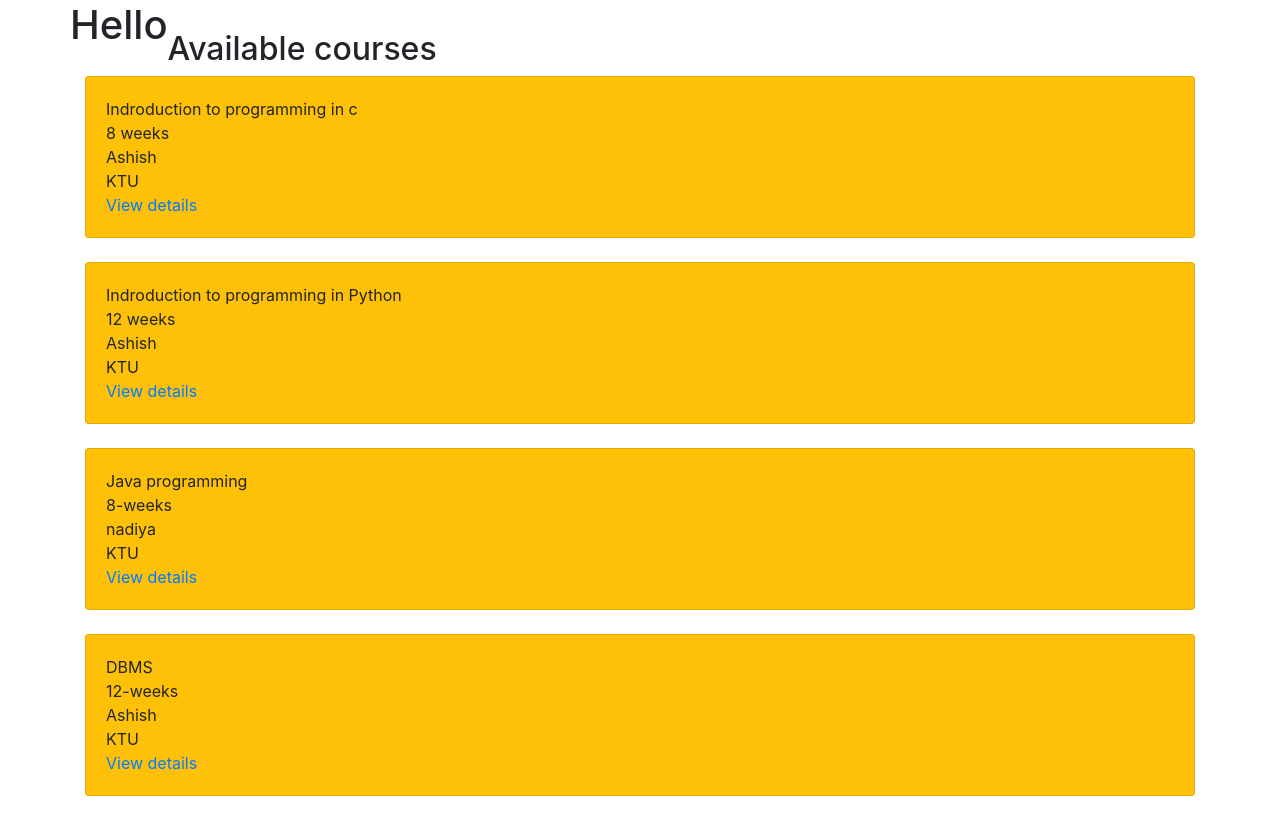
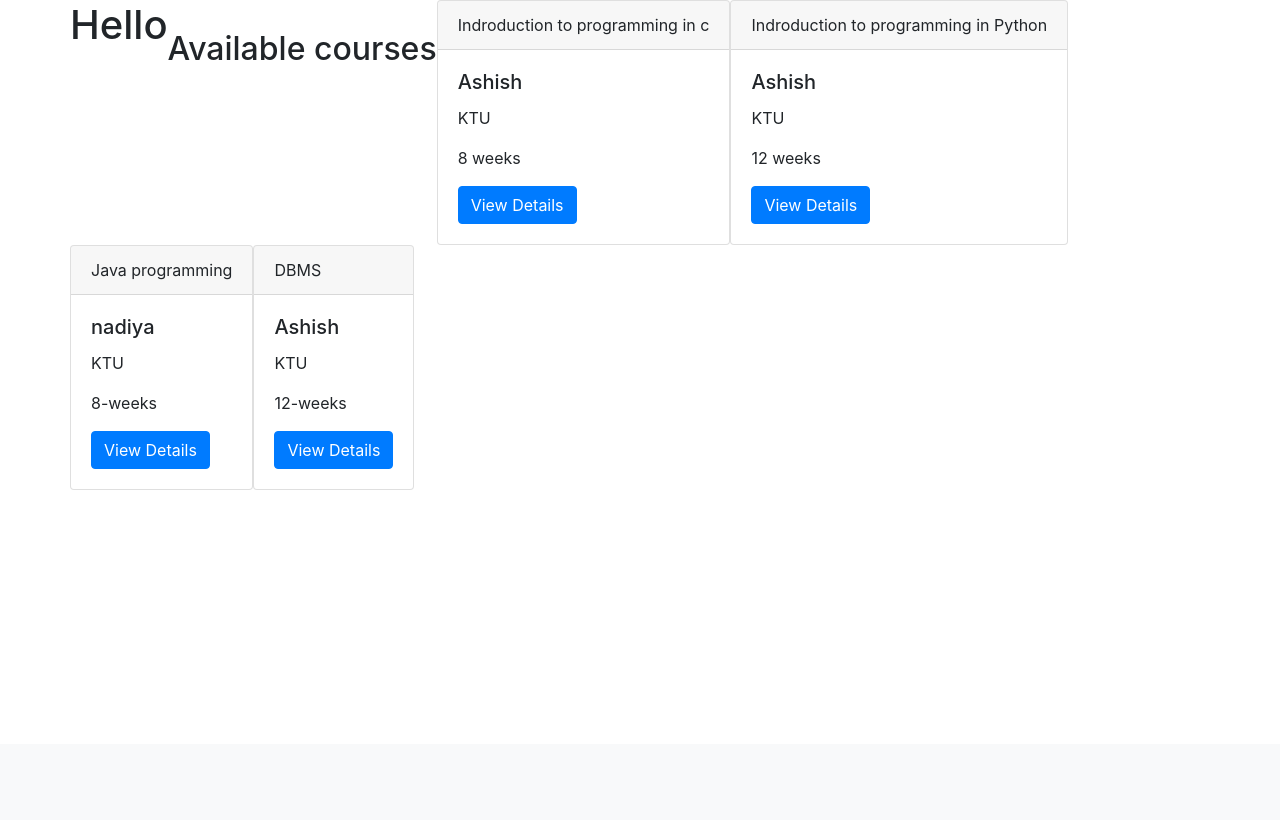
Before and after one commit to fairoosa/Mini-Project, a Django app: page /home in a window 1280 px wide. Shown: the part 56-876 px from the top of the page. After the commit the page ends 546 px from the top, so only its background shows below. Run offline with Django 4.2, Linux system fonts and the light colour scheme; data comes from the database, SQL or seed files in the repository; some libraries are stand-ins or nearby versions.

Commit message:
course card updated

```diff
--- a/edtech/user_management/templates/home.html
+++ b/edtech/user_management/templates/home.html
@@ -1,9 +1,6 @@
 {% extends 'base.html' %}
 {% block content %}
-<head>
-    <link rel="stylesheet"
-href= "https://cdn.jsdelivr.net/npm/bootstrap@4.5.3/dist/css/bootstrap.min.css">
-</head>
+
 <style>
     h1 {text-align: left;
         margin-top: 1px;}
@@ -15,16 +12,19 @@
 
 <div>
     <h2>Available courses</h2>
-    </div>
+    </div><br><br>
     {% for c in object_list %}
-    <div class="container mt-10">
-        <div class="card bg-warning">
-            <div class="card-body" textcolor="black">{{c.course_name}} <br>{{c.duration}}<br>{{c.faculty}}<br>{{c.university}}<br><a href="{% url 'course-detail' c.id %}">View details</a></div>
+    <div class="card">
+        <div class="card-header">{{c.course_name}}</div>
+        <div class="card-body">
+          <h5 class="card-title">{{c.faculty}}</h5>
+          <p class="card-text">{{c.university}}</p>
+          <p class="card-text">{{c.duration}}</p>
+          <a href="{% url 'course-detail' c.id %}" class="btn btn-primary">View Details</a>
         </div>
-        <br>
-    </div>
+      </div>
+
+
        {% endfor %}
-       <script src="https://code.jquery.com/jquery-3.5.1.slim.min.js"></script>
-       <script src="https://cdn.jsdelivr.net/npm/bootstrap@4.5.3/dist/js/bootstrap.bundle.min.js"></script>
 
 {% endblock %}
```
Also changed, not shown: edtech/admin_management/views.py (line endings or trailing spaces).
